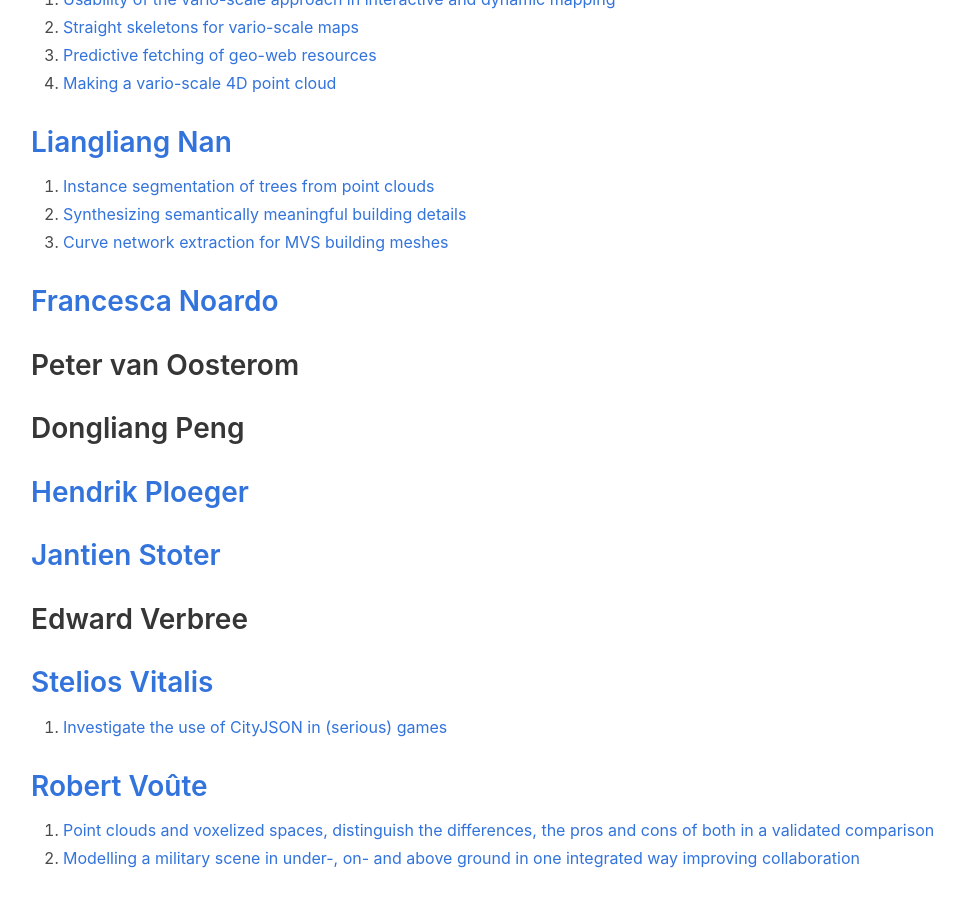
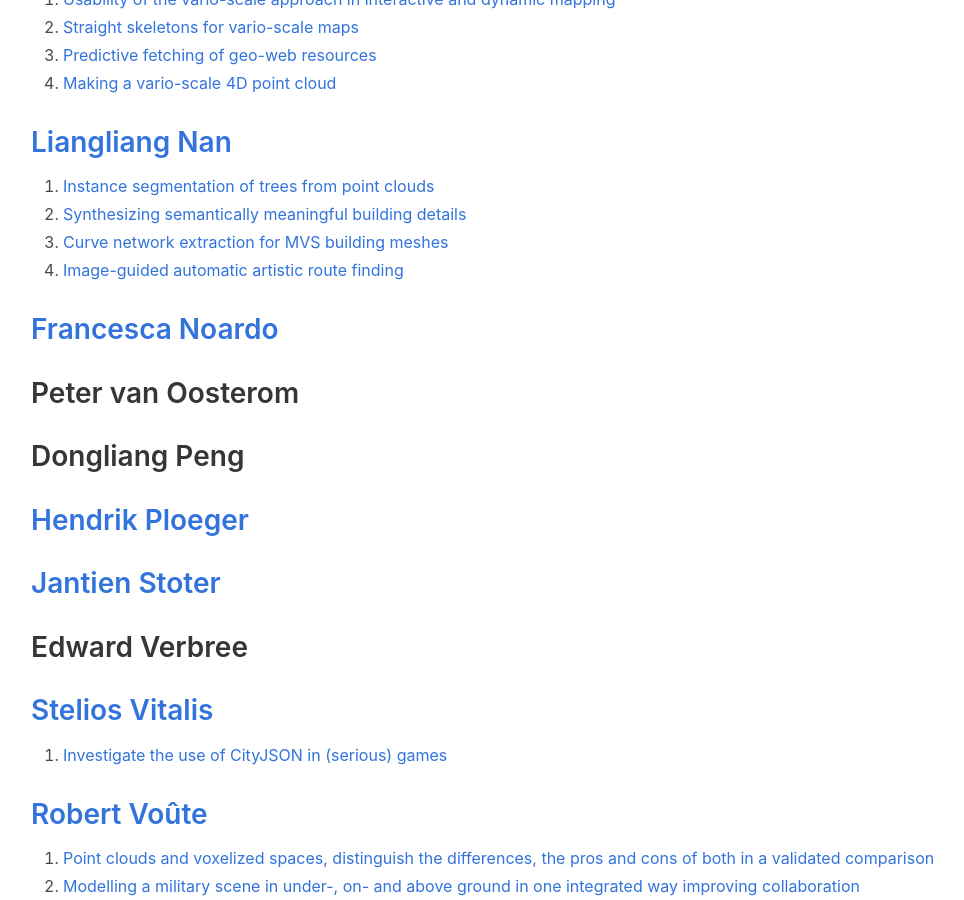
Before and after one commit to tudelft3d/geo2020, a Jekyll site: the page built from potentialtopics/index.md, in a window 1280 px wide and 900 px high, scrolled down 1998 px. Shown: the whole window, without its empty margins (33-997 px from the left). Built offline with Jekyll 4.4.1, drawn with Linux system fonts in a browser that asks for light colours; nearby versions of some CDN libraries.

Commit message:
added another topic

```diff
--- a/potentialtopics/index.md
+++ b/potentialtopics/index.md
@@ -90,6 +90,7 @@
 1. [Instance segmentation of trees from point clouds](https://3d.bk.tudelft.nl/education/msctopics/#instance-segmentation-of-trees-from-point-clouds)
 2. [Synthesizing semantically meaningful building details](https://3d.bk.tudelft.nl/education/msctopics/#synthesizing-semantically-meaningful-building-details)
 3. [Curve network extraction for MVS building meshes](https://3d.bk.tudelft.nl/education/msctopics/#curve-network-extraction-for-mvs-building-meshes)
+4. [Image-guided automatic artistic route finding](https://3d.bk.tudelft.nl/education/msctopics/#image-guided-automatic-artistic-route-finding)
 
 
 ## [Francesca Noardo](http://www.noardo.eu/)
```
